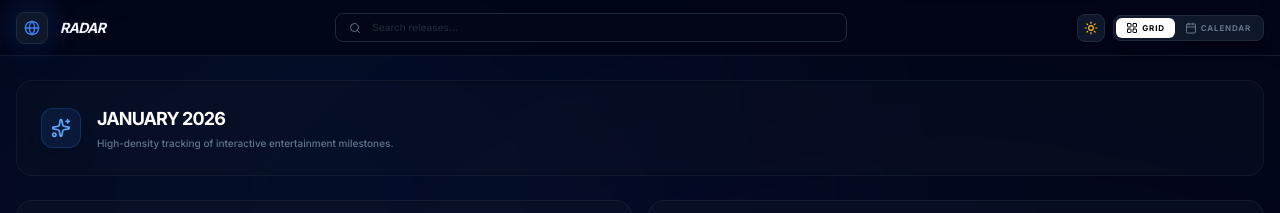
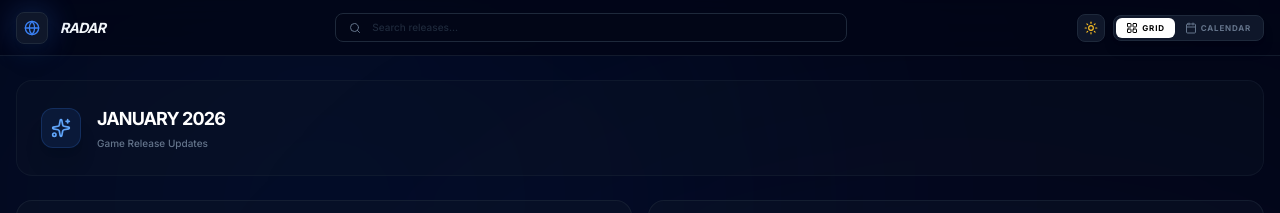
Before and after one commit to itslowkeyxp/game-tracker, a React (Vite) app: page / in a window 1280 px wide. Shown: the top 213 px of the page. Built offline with nearby package versions, Linux system fonts and the light colour scheme.

Commit message:
header update

```diff
--- a/App.tsx
+++ b/App.tsx
@@ -377,7 +377,7 @@ export default function App() {
             <div className="space-y-0.5">
               <h2 className={`text-lg font-black uppercase tracking-tighter ${isDark ? 'text-white' : 'text-slate-900'}`}>January 2026</h2>
               <p className={`text-[10px] font-medium leading-relaxed max-w-2xl ${isDark ? 'text-slate-500' : 'text-slate-600'}`}>
-                High-density tracking of interactive entertainment milestones.
+                Game Release Updates
               </p>
             </div>
           </div>
```
